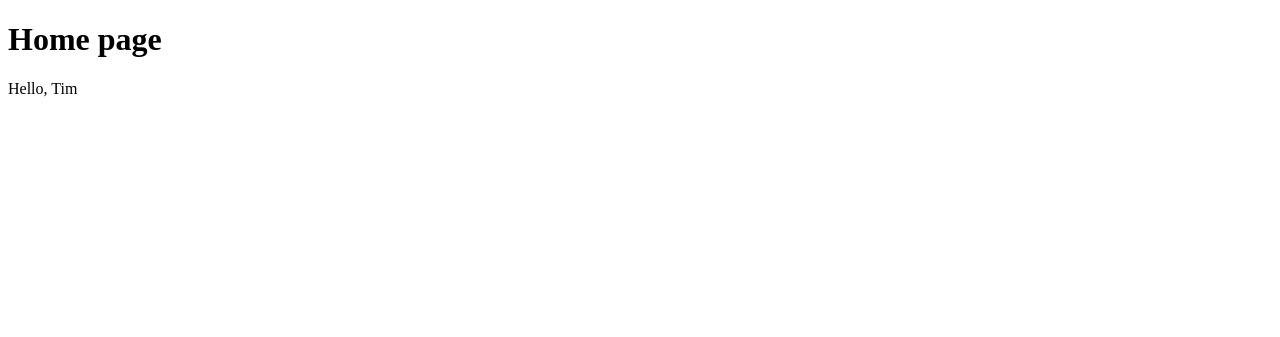
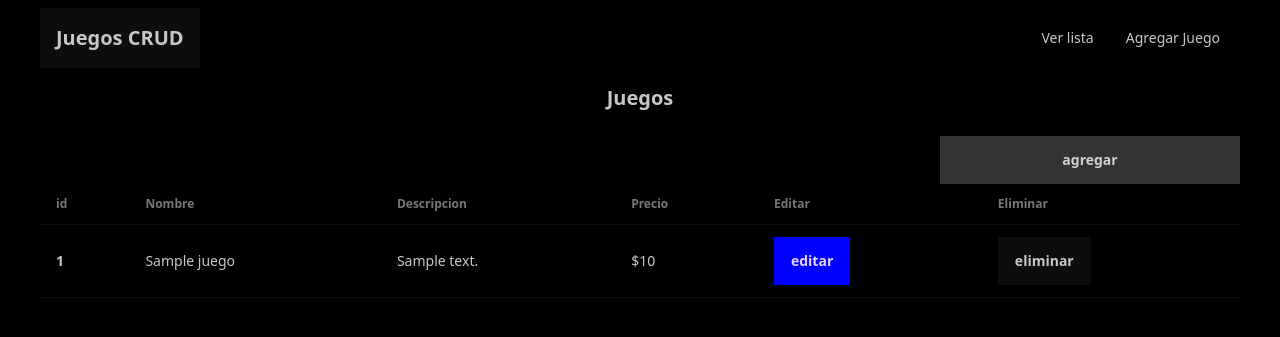
Before and after one commit to fsepulvedadev/flask-test, a Flask app: page /views/ in a window 1280 px wide. Shown: the top 337 px of the page. Run offline with Flask 3, Linux system fonts and the light colour scheme; tables that the repository leaves empty or names only in its code hold one stand-in row (values such as "Sample post"); some libraries are stand-ins or nearby versions; some web fonts are replaced.

Commit message:
Crud finalizado

```diff
--- /dev/null
+++ b/controlador_juegos.py
@@ -0,0 +1,51 @@
+from db import obtener_conexion
+
+
+def controller_insertar_juego(nombre, descripcion, precio):
+    conexion = obtener_conexion()
+    with conexion.cursor() as cursor:
+        cursor.execute(
+            "INSERT INTO juegos(nombre, descripcion, precio) VALUES (%s, %s, %s)",
+            (nombre, descripcion, precio),
+        )
+    conexion.commit()
+    conexion.close()
+
+
+def controller_obtener_juegos():
+    conexion = obtener_conexion()
+    juegos = []
+    with conexion.cursor() as cursor:
+        cursor.execute("SELECT id, nombre, descripcion, precio FROM juegos")
+        juegos = cursor.fetchall()
+    conexion.close()
+    return juegos
+
+
+def controller_eliminar_juego(id):
+    conexion = obtener_conexion()
+    with conexion.cursor() as cursor:
+        cursor.execute("DELETE FROM juegos WHERE id=%s", (id,))
+    conexion.commit()
+    conexion.close()
+
+
+def controller_obtener_juego_por_id(id):
+    conexion = obtener_conexion()
+    juego = None
+    with conexion.cursor() as cursor:
+        cursor.execute("SELECT * FROM juegos WHERE id=%s", (id,))
+        juego = cursor.fetchone()
+    conexion.close()
+    return juego
+
+
+def controller_actualizar_juego(nombre, descripcion, precio, id):
+    conexion = obtener_conexion()
+    with conexion.cursor() as cursor:
+        cursor.execute(
+            "UPDATE juegos SET nombre = %s, descripcion = %s, precio = %s WHERE id = %s",
+            (nombre, descripcion, precio, id),
+        )
+        conexion.commit()
+        conexion.close()
--- /dev/null
+++ b/db.py
@@ -0,0 +1,5 @@
+import pymysql
+
+
+def obtener_conexion():
+    return pymysql.connect(host="localhost", user="root", password="", db="juegos")
--- /dev/null
+++ b/templates/base.html
@@ -0,0 +1,40 @@
+<!DOCTYPE html>
+<html data-theme="black" lang="en">
+  <head>
+    <meta charset="UTF-8" />
+    <meta name="viewport" content="width=device-width, initial-scale=1.0" />
+    <title>CRUD MySQL + Flask - {% block titulo %} {% endblock %}</title>
+    <link
+      href="https://cdn.jsdelivr.net/npm/daisyui@3.1.7/dist/full.css"
+      rel="stylesheet"
+      type="text/css"
+    />
+    <script src="https://cdn.tailwindcss.com"></script>
+    <link rel="stylesheet" href="https://rsms.me/inter/inter.css" />
+  </head>
+  <body>
+    <div class="navbar bg-base-100 px-10">
+      <div class="flex-1">
+        <a class="normal-case text-xl font-bold bg-base-200 p-4">Juegos CRUD</a>
+      </div>
+      <div class="flex-none">
+        <ul class="menu menu-horizontal px-1">
+          <li><a href="{{url_for('views.home')}} "> Ver lista</a></li>
+          <li>
+            <a href="{{url_for('views.form_agregar_juego')}}">Agregar Juego</a>
+          </li>
+        </ul>
+      </div>
+    </div>
+    <div class="px-10 flex flex-col">{% block content %} {% endblock %}</div>
+
+    <script>
+      tailwind.config = {
+        theme: {},
+        daisyui: {
+          themes: ["black"],
+        },
+      };
+    </script>
+  </body>
+</html>
--- a/templates/index.html
+++ b/templates/index.html
@@ -1,17 +1,48 @@
-<!DOCTYPE html>
-<html lang="en">
-  <head>
-    <meta charset="UTF-8" />
-    <meta name="viewport" content="width=device-width, initial-scale=1.0" />
-    <title>Document</title>
-  </head>
-  <body>
-    <div>
-      {% block content %}
-      <h1>Home page</h1>
-      <p>Hello, {{name}}</p>
+{% extends 'base.html' %} {% block titulo %} Juegos {% endblock %} {% block
+content %}
+<h3 class="text-xl font-bold text-center my-2">Juegos</h3>
+<a
+  href="{{url_for('views.form_agregar_juego')}}"
+  class="btn btn-primary mt-4 w-1/4 ml-auto"
+  >Agregar</a
+>
+<div class="overflow-x-auto">
+  <table class="table">
+    <!-- head -->
+    <thead>
+      <tr>
+        <th>id</th>
+        <th>Nombre</th>
+        <th>Descripcion</th>
+        <th>Precio</th>
+        <th>Editar</th>
+        <th>Eliminar</th>
+      </tr>
+    </thead>
+    <tbody>
+      {% for juego in juegos %}
+      <tr>
+        <th>{{juego[0]}}</th>
+        <td>{{juego[1]}}</td>
+        <td>{{juego[2]}}</td>
+        <td>${{juego[3]}}</td>
+        <td>
+          <a
+            href="{{url_for('views.editar_juego', id=juego[0])}}"
+            class="btn btn-info"
+            >Editar</a
+          >
+        </td>
+        <td>
+          <form action="{{url_for('views.eliminar_juego')}}" method="POST">
+            <input type="hidden" name="id" value="{{juego[0]}}" />
+            <button class="btn btn-danger">Eliminar</button>
+          </form>
+        </td>
+      </tr>
+      {% endfor %}
+    </tbody>
+  </table>
+</div>
 
-      {% endblock %}
-    </div>
-  </body>
-</html>
+{% endblock %}
--- a/templates/profile.html
+++ /dev/null
@@ -1,5 +0,0 @@
-{% extends "index.html" %} {% block content %}
-
-<h1>This is the profile page!</h1>
-
-{% endblock %}
--- a/views.py
+++ b/views.py
@@ -1,29 +1,52 @@
 from flask import Blueprint, render_template, request, jsonify, redirect, url_for
+from controlador_juegos import (
+    controller_obtener_juegos,
+    controller_obtener_juego_por_id,
+    controller_actualizar_juego,
+    controller_eliminar_juego,
+    controller_insertar_juego,
+)
 
 views = Blueprint(__name__, "views")
 
 
 @views.route("/")
 def home():
-    return render_template("index.html", name="Tim")
+    juegos = controller_obtener_juegos()
+    return render_template("index.html", juegos=juegos)
 
 
-@views.route("/profile")
-def profile():
-    return render_template("profile.html")
+@views.route("/formulario_agregar_juego")
+def form_agregar_juego():
+    return render_template("agregar_juego.html")
 
 
-@views.route("/json")
-def get_json():
-    return jsonify({"name": "tim", "coolness": 10})
+@views.route("/agregar_juego", methods=["POST"])
+def agregar_juego():
+    nombre = request.form["nombre"]
+    descripcion = request.form["descripcion"]
+    precio = request.form["precio"]
+    controller_insertar_juego(nombre, descripcion, precio)
+    return redirect(url_for("views.home"))
 
 
-@views.route("/data")
-def get_data():
-    data = request.json
-    return jsonify(data)
+@views.route("/actualizar_juego", methods=["POST"])
+def actualizar_juego():
+    id = request.form["id"]
+    nombre = request.form["nombre"]
+    descripcion = request.form["descripcion"]
+    precio = request.form["precio"]
+    controller_actualizar_juego(nombre, descripcion, precio, id)
+    return redirect(url_for("views.home"))
 
 
-@views.route("/go-to-home")
-def go_to_home():
-    return redirect(url_for("views.get_json"))
+@views.route("/formulario_editar_juego/<int:id>")
+def editar_juego(id):
+    juego = controller_obtener_juego_por_id(id)
+    return render_template("editar_juego.html", juego=juego)
+
+
+@views.route("/eliminar_juego", methods=["POST"])
+def eliminar_juego():
+    controller_eliminar_juego(request.form["id"])
+    return redirect(url_for("views.home"))
```
Also changed, not shown: templates/agregar_juego.html (added, +57 -0 lines), templates/editar_juego.html (added, +61 -0 lines), tailwind.config.js (added).
